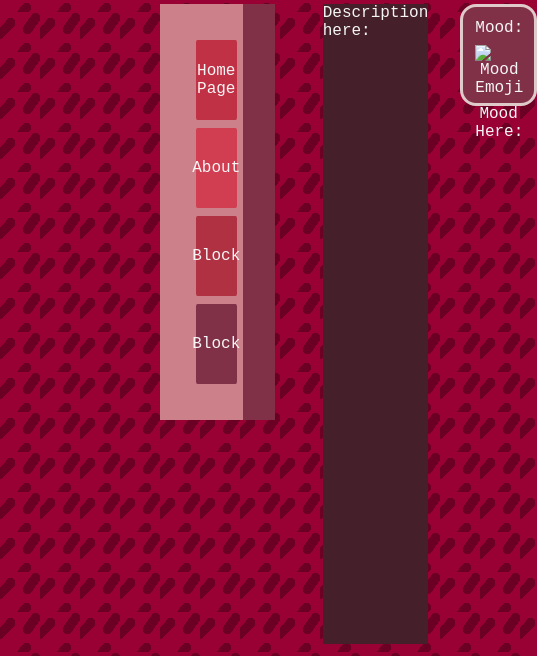
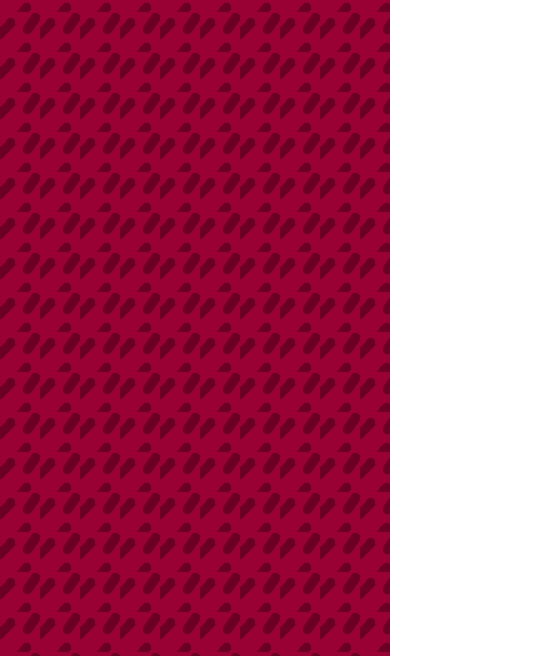
Before and after one commit to lambitkit/project1, a plain HTML site: page index.html in a window 390 px wide. Shown: the part 188-844 px from the top of the page, 537 px wide, since content can reach past the window. Drawn offline with Linux system fonts and the light colour scheme; a web font is replaced by a local one.

Commit message:
Reset and media query

```diff
--- a/index.html
+++ b/index.html
@@ -20,37 +20,6 @@
         </div>
         <div style="display: flex;">
         <!-- Blocks here-->
-            <!-- Seperate between two sections in rows. -->
-            <div style="padding: 2rem 0 2rem 2rem; background-color: #cb808a; width: 13%; height: 22rem; margin: 2rem 0 0 10rem; float: left; ">
-                    <!-- Row 1
-                -->
-                <div class="block-container">
-                    <div class="blocks" style="background-color: #c13145;">
-                        <a>Home Page</a>
-                    </div>
-                    <div class="blocks" style="background-color: #d13d51;">
-                        <a>About</a>
-                    </div><!-- Darker shade: #6e42f0; #4729a3 -->
-                </div>
-                <!--  Row 2 -->
-                <div class="block-container">
-                    <div class="blocks" style="background-color: #af3142;">Block</div>
-                    <div class="blocks" style="background-color: #813147">Block</div>
-                </div>
-            </div>
-            <!-- Style choice: shadow block for links only -->
-            <div style="background-color: #813147; border: 1rem solid #813147; float: left; width: 2rem; height: 24rem; margin: 2rem 0;"></div>
-
-            <!-- Main Section - Middle -->
-            <div class="section" id="main">
-                Description here:
-            </div>
-
-            <div class="ads-block" id="mood">
-                <h4>Mood:</h5>
-                <img src="" alt="Mood Emoji" width="10px" height="10px"/>
-                <p>Mood Here:</p>
-            </div>
         </div>
         <script src="" async defer></script>
     </body>
```
